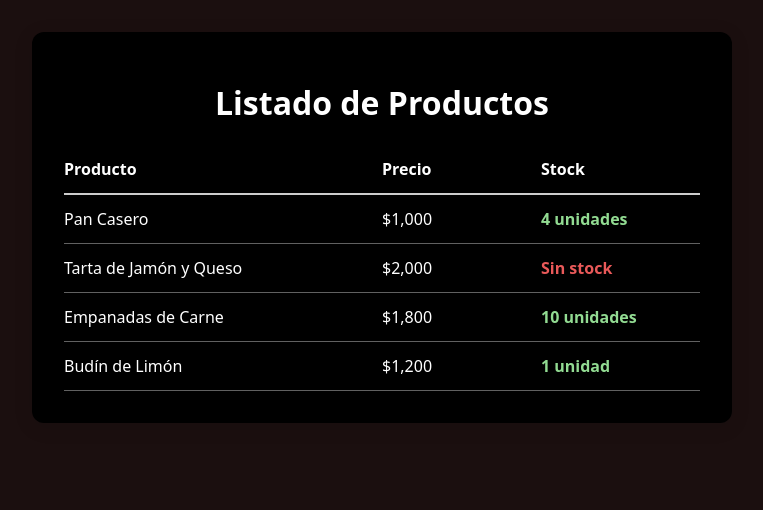
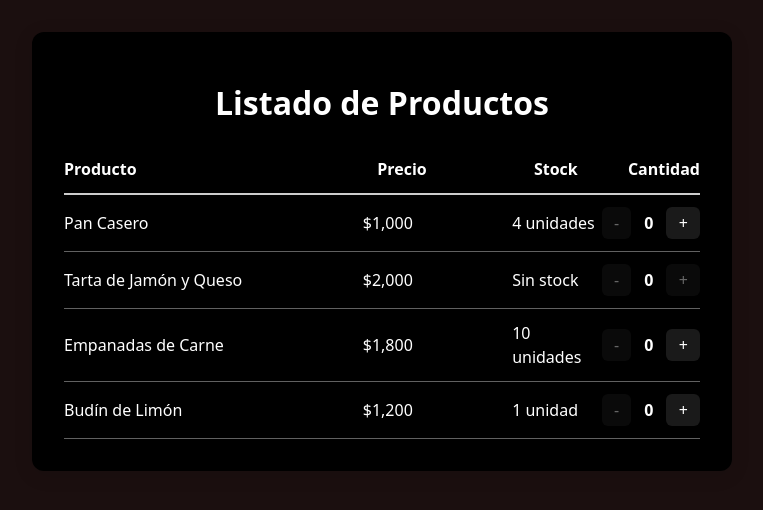
Before and after one commit to PalionEstudio/galis-system, a React (Vite) app: page / in a window 1280 px wide. Shown: the top 510 px of the page, without its empty margins (258-1021 px from the left). Built offline with nearby package versions, Linux system fonts and the light colour scheme.

Commit message:
Agregar control de cantidad con botones + y - en listado de productos

```diff
--- a/src/App.jsx
+++ b/src/App.jsx
@@ -10,6 +10,7 @@ function App() {
         <span className="col-nombre">Producto</span>
         <span className="col-precio">Precio</span>
         <span className="col-stock">Stock</span>
+        <span className="col-cantidad-control">Cantidad</span>
       </div>
 
       {productos.map((producto, index) => (
--- a/src/components/Producto.css
+++ b/src/components/Producto.css
@@ -7,6 +7,7 @@
   font-size: 1rem;
 }
 
+/* Columnas */
 .col-nombre {
   flex-basis: 50%;
   text-align: left;
@@ -18,16 +19,44 @@
 }
 
 .col-stock {
-  flex-basis: 25%;
+  flex-basis: 15%;
   text-align: left;
 }
 
-.disponible {
-  color: rgb(146, 219, 146);
-  font-weight: bold;
+/* Nuevo: espacio para botones de cantidad */
+.col-cantidad-control {
+  flex-basis: 10%;
+  display: flex;
+  justify-content: center;
+  align-items: center;
+  gap: 0.5rem;
 }
 
-.sin-stock {
-  color: rgb(233, 89, 89);
-  font-weight: bold;
+/* Botones - y + */
+.col-cantidad-control button {
+  background-color: #1a1a1a;
+  color: #fff;
+  border: 1px solid transparent;
+  border-radius: 6px;
+  padding: 0.25rem 0.7rem;
+  cursor: pointer;
+  font-size: 1rem;
+  transition: border-color 0.25s;
 }
+
+.col-cantidad-control button:disabled {
+  cursor: not-allowed;
+  opacity: 0.4;
+  border-color: transparent;
+}
+
+.col-cantidad-control button:hover:not(:disabled) {
+  border-color: #646cff;
+}
+
+/* Cantidad seleccionada */
+.cantidad {
+  min-width: 1.2rem;
+  text-align: center;
+  font-weight: 600;
+}
--- a/src/components/Producto.jsx
+++ b/src/components/Producto.jsx
@@ -1,14 +1,35 @@
+import { useState } from 'react';
 import './Producto.css';
 
 function Producto({ nombre, precio, stock }) {
+  const [cantidad, setCantidad] = useState(0);
+
+  // Función para aumentar cantidad, sin pasar el stock
+  const incrementar = () => {
+    if (cantidad < stock) {
+      setCantidad(cantidad + 1);
+    }
+  };
+
+  // Función para disminuir cantidad, sin pasar de 0
+  const decrementar = () => {
+    if (cantidad > 0) {
+      setCantidad(cantidad - 1);
+    }
+  };
+
   return (
     <div className="producto-fila">
       <span className="col-nombre">{nombre}</span>
       <span className="col-precio">${precio.toLocaleString()}</span>
-     <span className={stock > 0 ? 'disponible' : 'sin-stock'}>
-  {stock > 0 ? `${stock} unidad${stock > 1 ? 'es' : ''}` : 'Sin stock'}
-</span>
-
+      <span className={`col-stock ${stock > 0 ? 'disponible' : 'sin-stock'}`}>
+        {stock > 0 ? `${stock} unidad${stock > 1 ? 'es' : ''}` : 'Sin stock'}
+      </span>
+      <span className="col-cantidad-control">
+        <button onClick={decrementar} disabled={cantidad === 0}>-</button>
+        <span className="cantidad">{cantidad}</span>
+        <button onClick={incrementar} disabled={cantidad === stock}>+</button>
+      </span>
     </div>
   );
 }
--- a/src/styles/App.css
+++ b/src/styles/App.css
@@ -23,6 +23,7 @@ h1 {
   font-weight: bold;
 }
 
+/* Ajustamos columnas en encabezado para que coincidan con Producto */
 .encabezado .col-nombre {
   flex-basis: 50%;
   text-align: left;
@@ -34,6 +35,12 @@ h1 {
 }
 
 .encabezado .col-stock {
-  flex-basis: 25%;
+  flex-basis: 15%;
   text-align: left;
 }
+
+/* Nueva columna encabezado para control de cantidad */
+.encabezado .col-cantidad-control {
+  flex-basis: 10%;
+  text-align: center;
+}
```
